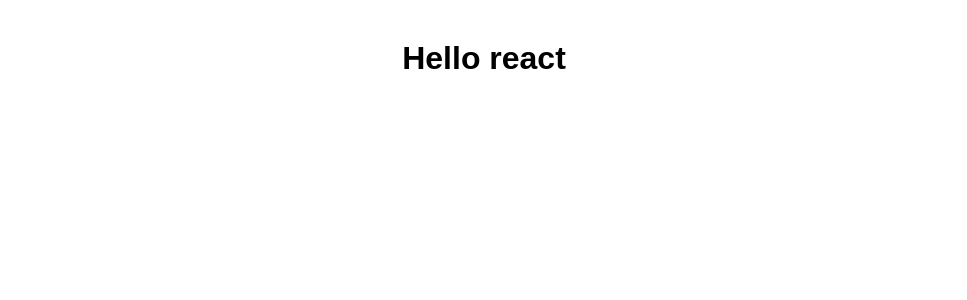
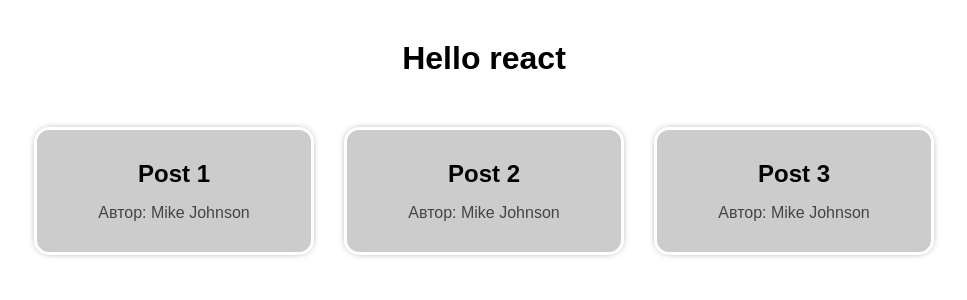
Before and after one commit to Commondore/react-projects, a React (Vite) app: page / in a window 1280 px wide. Shown: the top 300 px of the page, without its empty margins (156-1123 px from the left). Built offline with nearby package versions, Linux system fonts and the light colour scheme.

Commit message:
add card post

```diff
--- a/src/App.css
+++ b/src/App.css
@@ -2,3 +2,12 @@
   text-align: center;
   padding: 40px 0;
 }
+
+.post-list {
+  display: grid;
+  grid-template-columns: repeat(3, 1fr);
+  gap: 30px;
+  max-width: 900px;
+  margin-top: 50px;
+  margin-inline: auto;
+}
--- a/src/App.tsx
+++ b/src/App.tsx
@@ -1,9 +1,28 @@
+import { useState } from "react";
 import "./App.css";
+import { Post } from "@/components/post";
+
+interface PostState {
+  id: number;
+  title: string;
+  author: string;
+}
 
 function App() {
+  const [posts, setPosts] = useState<PostState[]>([
+    { id: 1, title: "Post 1", author: "Mike Johnson" },
+    { id: 2, title: "Post 2", author: "Mike Johnson" },
+    { id: 3, title: "Post 3", author: "Mike Johnson" },
+  ]);
   return (
     <div className="wrap">
       <h1>Hello react</h1>
+
+      <div className="post-list">
+        {posts.map((post) => {
+          return <Post key={post.id} title={post.title} author={post.author} />;
+        })}
+      </div>
     </div>
   );
 }
--- /dev/null
+++ b/src/components/post/index.tsx
@@ -0,0 +1,17 @@
+import styles from "./style.module.css";
+
+interface Props {
+  title: string;
+  author: string;
+}
+
+export const Post = ({ title, author }: Props) => {
+  return (
+    <div className={styles.post}>
+      <h2 className={styles.title}>{title}</h2>
+      <p className={styles.author}>
+        Автор: <span>{author}</span>
+      </p>
+    </div>
+  );
+};
--- /dev/null
+++ b/src/components/post/style.module.css
@@ -0,0 +1,14 @@
+.post {
+  padding: 30px;
+  border-radius: 15px;
+  border: 3px solid #fff;
+  box-shadow: 0 0 10px -5px #000;
+  text-align: center;
+  background: #ccc;
+}
+.title {
+  margin-bottom: 1rem;
+}
+.author {
+  color: #444;
+}
```
